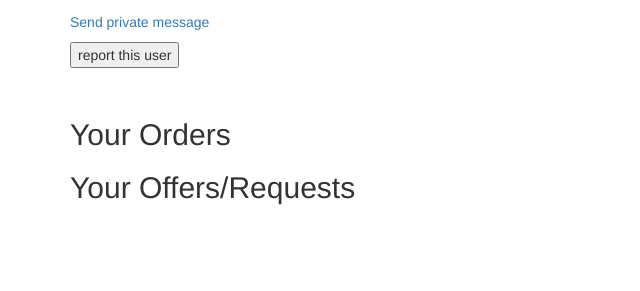
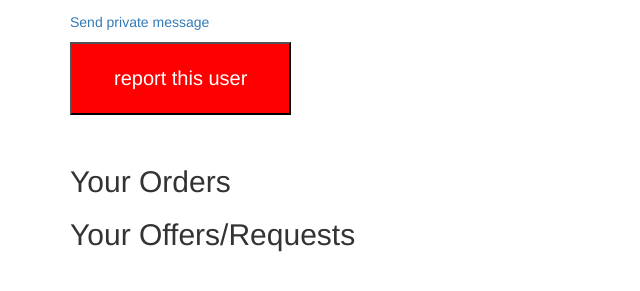
Before and after one commit to meal-sharing-service/meal-app, a Flask app: template app/templates/user.html in a window 1280 px wide. Shown: the part 200-491 px from the top of the page, without its empty margins (0-640 px from the left). Run offline with Flask 2, Linux system fonts and the light colour scheme; the template is opened without the code that fills it, so the values that code supplies are empty; parts of the project's set-up code (start-up, migrations or seed data) failed here and were passed over; some libraries are stand-ins or nearby versions.

Commit message:
red button

```diff
--- a/app/templates/user.html
+++ b/app/templates/user.html
@@ -24,7 +24,7 @@
             </p>
             <p>
                 <style type="text/css">
-                    .btn {
+                    .my-custom-button {
                         background-color:red;
                         cursor:pointer;
                         color: white;
@@ -35,7 +35,7 @@
                          font-size: 20px;
                     }
                 </style>
-                <button onclick="myFunction()">report this user</button>
+                <button onclick="myFunction()" class="my-custom-button">report this user</button>
             </p>
             <p id="demo"></p>
             <script>
```
